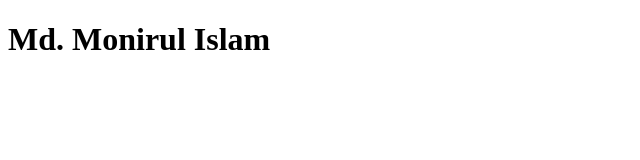
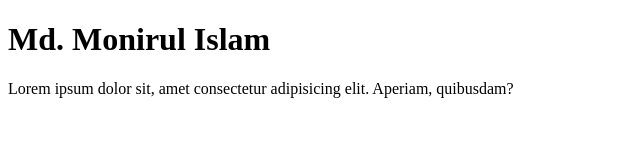
Before and after one commit to monirmim/First-Project, a plain HTML site: page index.html in a window 1280 px wide. Shown: the whole page, without its empty margins (0-640 px from the left). Drawn offline with Linux system fonts and the light colour scheme.

Commit message:
Ptag-added

```diff
--- a/index.html
+++ b/index.html
@@ -8,5 +8,6 @@
 </head>
 <body>
     <h1>Md. Monirul Islam</h1>
+    <p>Lorem ipsum dolor sit, amet consectetur adipisicing elit. Aperiam, quibusdam?</p>
 </body>
 </html>
```
